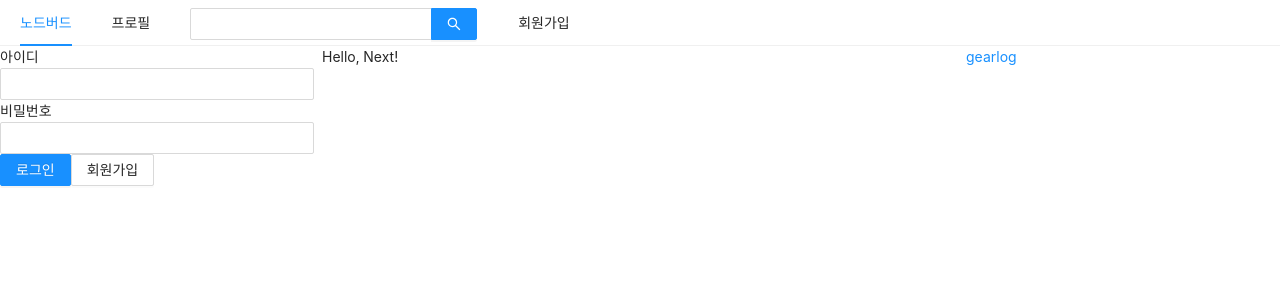
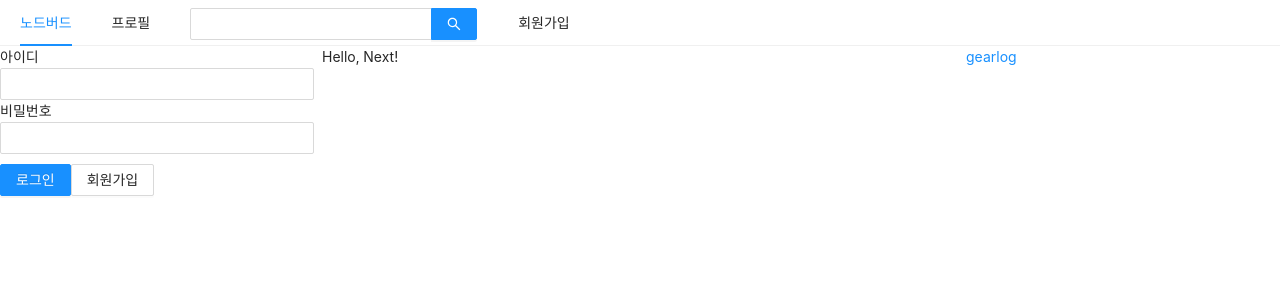
Before and after one commit to DevLeeYG/NextNodeBiard, a Next.js app in the folder my-app/: page / in a window 1280 px wide. Shown: the top 300 px of the page. Built offline with nearby package versions, Linux system fonts and the light colour scheme.

Commit message:
client : { date:12/04 , 작성한 기능 :리렌더링 의 이해  }

```diff
--- a/my-app/component/LoginForm.js
+++ b/my-app/component/LoginForm.js
@@ -1,6 +1,12 @@
 import React, { useState, useCallback } from "react";
 import { Form, Input, Button } from "antd";
 import Link from "next/link";
+import styled from "styled-components";
+
+const ButtonWrapper = styled.div`
+  margin-top: 10px;
+`;
+
 const LoginForm = () => {
   const [id, setId] = useState("");
   const [passWord, setPassWord] = useState("");
@@ -30,7 +36,7 @@ const LoginForm = () => {
           required
         />
       </div>
-      <div>
+      <ButtonWrapper>
         <Button type="primary" htmlType="submit" loading={false}>
           로그인
         </Button>
@@ -39,7 +45,7 @@ const LoginForm = () => {
             <Button>회원가입</Button>
           </a>
         </Link>
-      </div>
+      </ButtonWrapper>
     </Form>
   );
 };
--- a/my-app/package.json
+++ b/my-app/package.json
@@ -12,7 +12,8 @@
     "next": "12.0.7",
     "prop-types": "^15.7.2",
     "react": "^17.0.2",
-    "react-dom": "^17.0.2"
+    "react-dom": "^17.0.2",
+    "styled-components": "^4.4.1"
   },
   "devDependencies": {
     "eslint": "^8.5.0",
```
Also changed, not shown: 1 other file (tests, documents, lock files or other folders).
